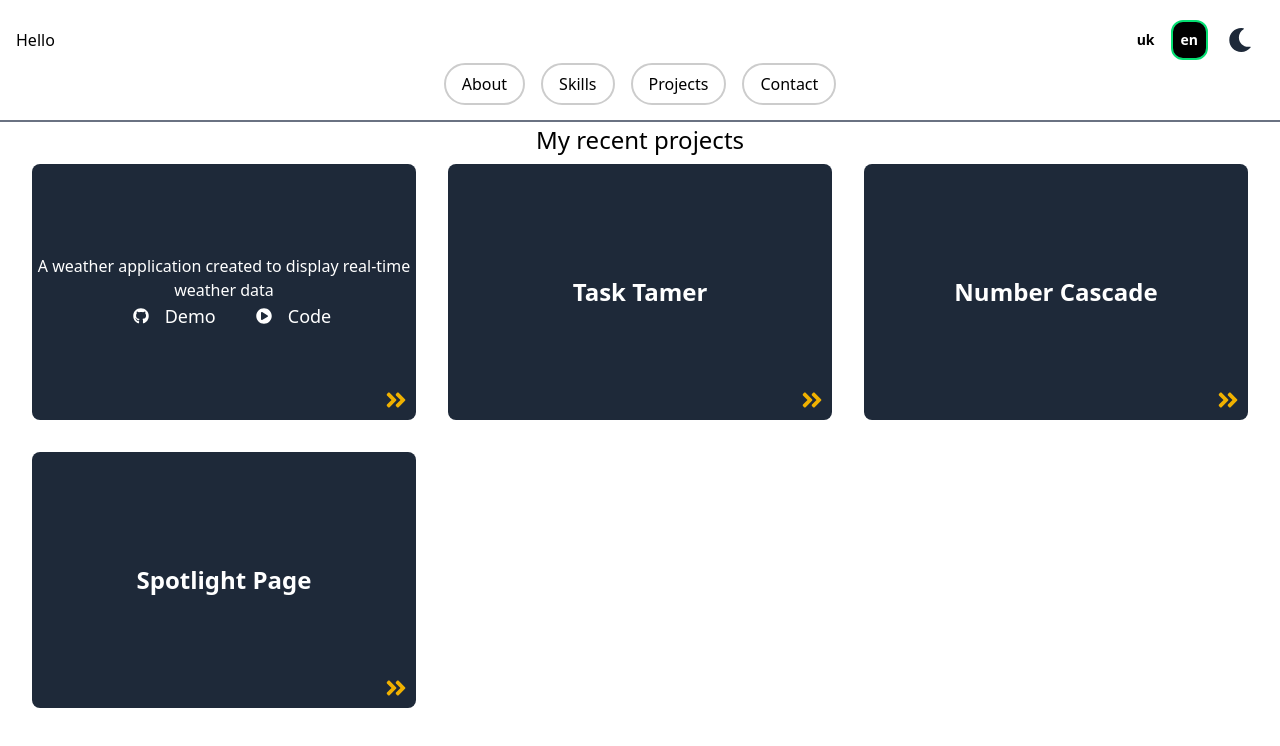
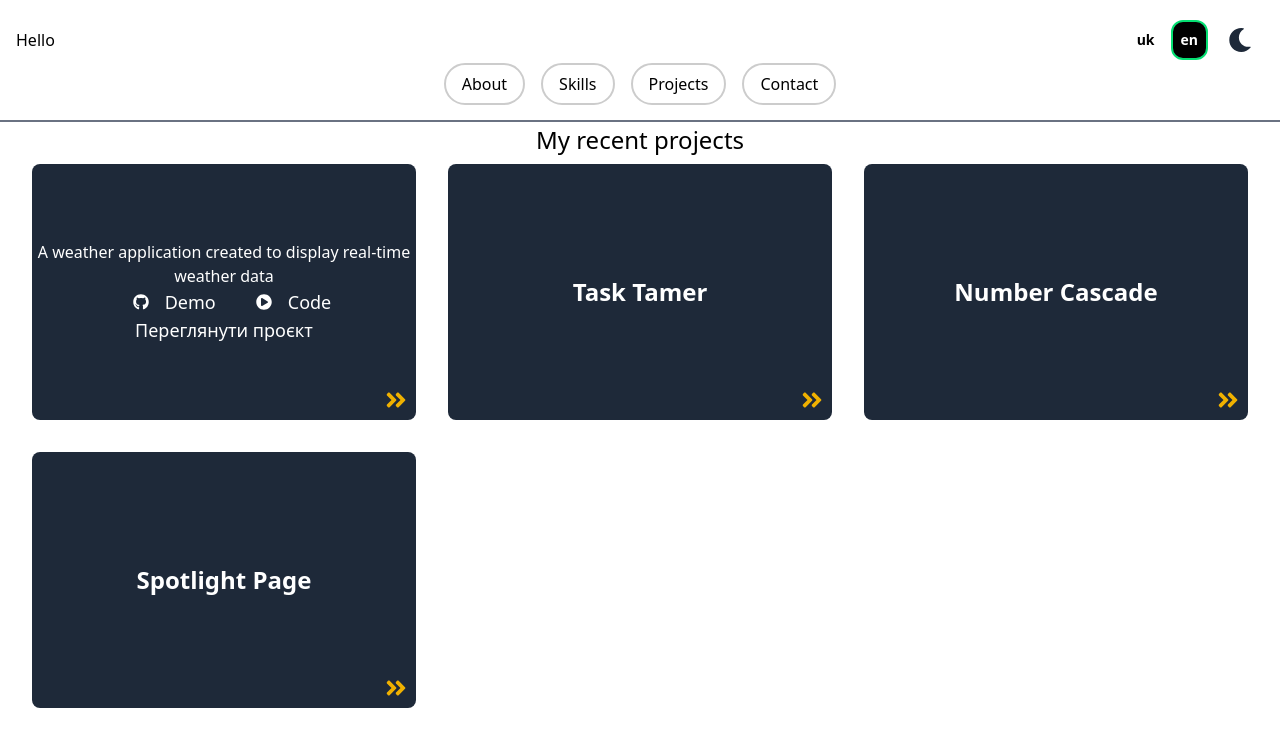
Before and after one commit to Shmyhelskiy/my-portfolio, a Next.js app: page / in a window 1280 px wide. Both pictures are taken after a click on the button 396 px from the left and 1438 px from the top of the page. Shown: the part 1038-1784 px from the top of the page. Built offline with nearby package versions, Linux system fonts and the light colour scheme; no server answers.

Commit message:
add projects

```diff
--- a/app/components/About.tsx
+++ b/app/components/About.tsx
@@ -30,7 +30,7 @@ const About = () => {
           width={300}
           height={300}
           alt="Picture of the author"
-          objectFit="cover"
+          style={{ objectFit: 'cover' }}
         />
       </div>
     </section>
--- a/app/components/Projects/ProjectCard.tsx
+++ b/app/components/Projects/ProjectCard.tsx
@@ -4,6 +4,7 @@ import { Project } from '@/app/types';
 import { FaAngleDoubleRight, FaGithub, FaPlayCircle  } from "react-icons/fa";
 import { motion, AnimatePresence } from 'framer-motion';
 import CustomLink from '../CustomLink';
+import Link from 'next/link';
 
 
 interface ProjectProps {
@@ -48,12 +49,14 @@ const ProjectCard: FC<ProjectProps> = ({ project }) => {
                   <FaPlayCircle />
                 </CustomLink>
               </div>
+              <Link href={`/projects/${project.id}`} className="text-red-300">
+                <span className="text-lg text-white">Переглянути проєкт</span>
+              </Link>
             </motion.div>
           )}
         </AnimatePresence>
       </motion.div>
 
-      {/* Кнопка для перевертання */}
       <button
         className="absolute bottom-2 right-2 text-yellow-500 cursor-pointer hover:scale-110 transition-transform"
         onClick={() => setIsFlipped(!isFlipped)}
--- a/app/components/Projects/Projects.tsx
+++ b/app/components/Projects/Projects.tsx
@@ -1,8 +1,7 @@
-import { useTranslations } from "next-intl";
+
 import ProjectCard from "./ProjectCard";
 import { Project } from "@/app/types";
-
-
+import { useProjectsData } from "@/hooks/useProjectsData";
 
 interface Projects {
   mainTitle: string;
@@ -10,21 +9,11 @@ interface Projects {
 }
 
 const Projects = () => {
-  const t = useTranslations("Projects");
-  const projectsData: Projects = {
-    mainTitle: t("mainTitle"),
-    projects: {
-      SkySight: t.raw("SkySight"),
-      TaskTamer: t.raw("TaskTamer"),
-      NumberCascade: t.raw("NumberCascade"),
-      SpotlightPage: t.raw("SpotlightPage"),
-    },
-  };
-  const projectsArray = Object.values(projectsData.projects);
+  const { mainTitle, projectsArray } = useProjectsData();
 
   return (
     <section className="h-[100vh] w-full scroll-mt-[140px]" id="projects">
-      <h2 className="text-center text-2xl front-bold pb-2">{t('mainTitle')}</h2>
+      <h2 className="text-center text-2xl front-bold pb-2">{mainTitle}</h2>
       <article className="grid grid-cols-1 sm:grid-cols-3 gap-8 px-8">
         {projectsArray.map((item, index) => {
           return <ProjectCard project={item} key={index} />
--- a/app/components/ThemeToggle.tsx
+++ b/app/components/ThemeToggle.tsx
@@ -5,8 +5,8 @@ import { motion, AnimatePresence } from 'framer-motion';
 import { FaMoon, FaSun } from 'react-icons/fa';
 import { useMounted } from '@/hooks/useMounted';
 
-const MotionFaSun = motion(FaSun);
-const MotionFaMoon = motion(FaMoon);
+const MotionFaSun = motion.create(FaSun);
+const MotionFaMoon = motion.create(FaMoon);
 
 const ThemeToggle = () => {
   const { theme, setTheme } = useTheme();
--- /dev/null
+++ b/app/helpers/getProjects.ts
@@ -0,0 +1,15 @@
+import { useTranslations } from 'next-intl';
+
+export const getProjectsData = () => {
+  const t = useTranslations("Projects");
+
+  return {
+    mainTitle: t("mainTitle"),
+    projects: {
+      SkySight: t.raw("SkySight"),
+      TaskTamer: t.raw("TaskTamer"),
+      NumberCascade: t.raw("NumberCascade"),
+      SpotlightPage: t.raw("SpotlightPage"),
+    },
+  };
+};
--- /dev/null
+++ b/app/projects/[slug]/page.tsx
@@ -0,0 +1,16 @@
+import { useTranslations } from 'next-intl';
+
+type ProjectPageProps = {
+  params: { slug: string };
+};
+
+export default function ProjectPage({ params }: ProjectPageProps) {
+  const t = useTranslations('projects');
+  const { slug } = params;
+
+  return (
+    <div className="p-8">
+      <h1 className="text-2xl font-bold">{t.raw(slug)}</h1>
+    </div>
+  );
+}
--- a/app/types/index.ts
+++ b/app/types/index.ts
@@ -1,6 +1,9 @@
 export interface Project {
+  id: string;
   title: string;
   description: string;
+  technologies: string[];
+  role: string;
   demo: string;
   code: string;
 }
--- /dev/null
+++ b/hooks/useProjectsData.ts
@@ -0,0 +1,18 @@
+import { useTranslations } from 'next-intl';
+
+export function useProjectsData() {
+  const t = useTranslations("Projects");
+
+  const projects = {
+    SkySight: t.raw("SkySight"),
+    TaskTamer: t.raw("TaskTamer"),
+    NumberCascade: t.raw("NumberCascade"),
+    SpotlightPage: t.raw("SpotlightPage"),
+  };
+
+  return {
+    mainTitle: t("mainTitle"),
+    projects,
+    projectsArray: Object.values(projects),
+  };
+}
--- a/messages/en.json
+++ b/messages/en.json
@@ -52,26 +52,38 @@
   "Projects": {
     "mainTitle": "My recent projects",
     "SkySight": {
+      "id": "sky-sight",
       "title": "SkySight",
       "description": "A weather application created to display real-time weather data",
+      "technologies": ["Next.js", "TypeScript", "Tailwind CSS", "OpenWeather API", "Google maps", "Framer Motion", "Zustand"],
+      "role": "Fullstack Developer",
       "demo": "https://next-weather-app-murex.vercel.app/",
       "code": "https://github.com/Shmyhelskiy/next-weather-app"
     },
     "TaskTamer": {
+      "id": "task-tamer",
       "title": "Task Tamer",
       "description": "A fully functional todo list application integrated with an API",
+      "technologies": ["React", "TypeScript", "CSS3", "REST API"],
+      "role": "Frontend Developer",
       "demo": "https://shmyhelskiy.github.io/todo-with-app/",
       "code": "https://github.com/Shmyhelskiy/todo-with-app"
     },
     "NumberCascade": {
+      "id": "number-cascade",
       "title": "Number Cascade",
       "description": "A web-based implementation of the popular puzzle game",
+      "technologies": ["JavaScript", "HTML5", "CSS3"],
+      "role": "Frontend Developer",
       "demo": "https://shmyhelskiy.github.io/Game_2048/",
       "code": "https://github.com/Shmyhelskiy/Game_2048"
     },
     "SpotlightPage": {
+      "id": "spotlight-page",
       "title": "Spotlight Page",
       "description": "A sleek and engaging landing page designed to showcase products",
+      "technologies": ["HTML5", "CSS3"],
+      "role": "Frontend Developer",
       "demo": "https://shmyhelskiy.github.io/my-landing/",
       "code": "https://github.com/Shmyhelskiy/my-landing"
     }
--- a/messages/uk.json
+++ b/messages/uk.json
@@ -52,31 +52,43 @@
   "Projects": {
     "mainTitle": "Мої останні проекти",
     "SkySight": {
+      "id": "sky-sight",
       "title": "SkySight",
       "description": "Метеорологічний додаток, створений для відображення даних про погоду в режимі реального часу",
+      "technologies": ["Next.js", "TypeScript", "Tailwind CSS", "OpenWeather API", "Google maps", "Framer Motion", "Zustand"],
+      "role": "Fullstack-розробник",
       "demo": "https://next-weather-app-murex.vercel.app/",
       "code": "https://github.com/Shmyhelskiy/next-weather-app"
     },
     "TaskTamer": {
+      "id": "task-tamer",
       "title": "Task Tamer",
       "description": "Повнофункціональний додаток для створення списку справ, інтегрований з API",
+      "technologies": ["React", "TypeScript", "CSS3", "REST API"],
+      "role": "Frontend-розробник",
       "demo": "https://shmyhelskiy.github.io/todo-with-app/",
       "code": "https://github.com/Shmyhelskiy/todo-with-app"
     },
     "NumberCascade": {
+      "id": "number-cascade",
       "title": "Number Cascade",
       "description": "Веб-реалізація популярної гри-головоломки",
+      "technologies": ["JavaScript", "HTML5", "CSS3"],
+      "role": "Frontend-розробник",
       "demo": "https://shmyhelskiy.github.io/Game_2048/",
       "code": "https://github.com/Shmyhelskiy/Game_2048"
     },
     "SpotlightPage": {
+      "id": "spotlight-page",
       "title": "Spotlight Page",
-      "description": "Веб-реалізація популярної гри-головоломки",
+      "description": "Лендінг із сучасним дизайном для демонстрації продуктів",
+      "technologies": ["HTML5", "CSS3"],
+      "role": "Frontend-розробник",
       "demo": "https://shmyhelskiy.github.io/my-landing/",
       "code": "https://github.com/Shmyhelskiy/my-landing"
     }
   },
-    "ContactsActions": {
+  "ContactsActions": {
     "email": "Відправити повідомлення",
     "cv": "Завантажити резюме"
   },
```
